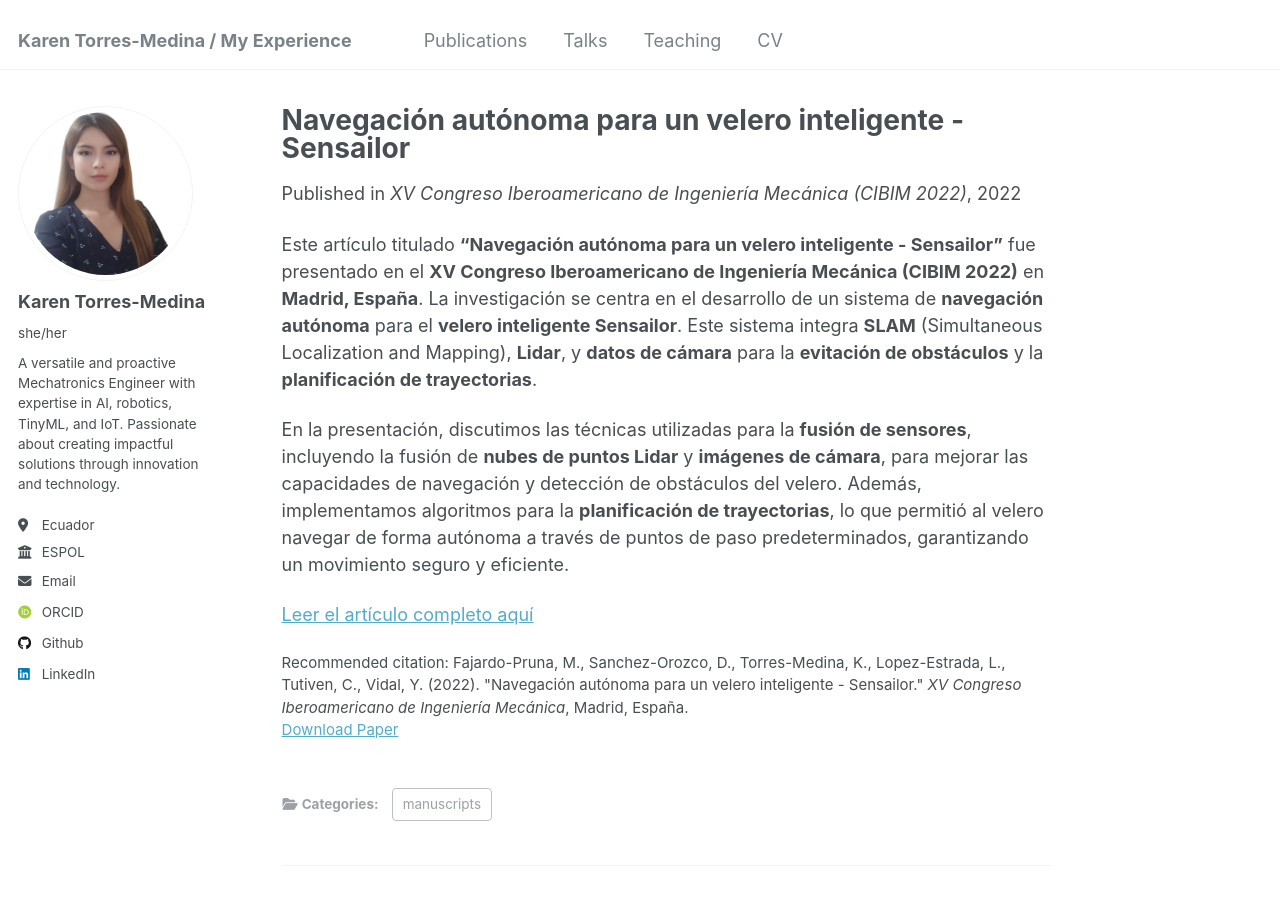
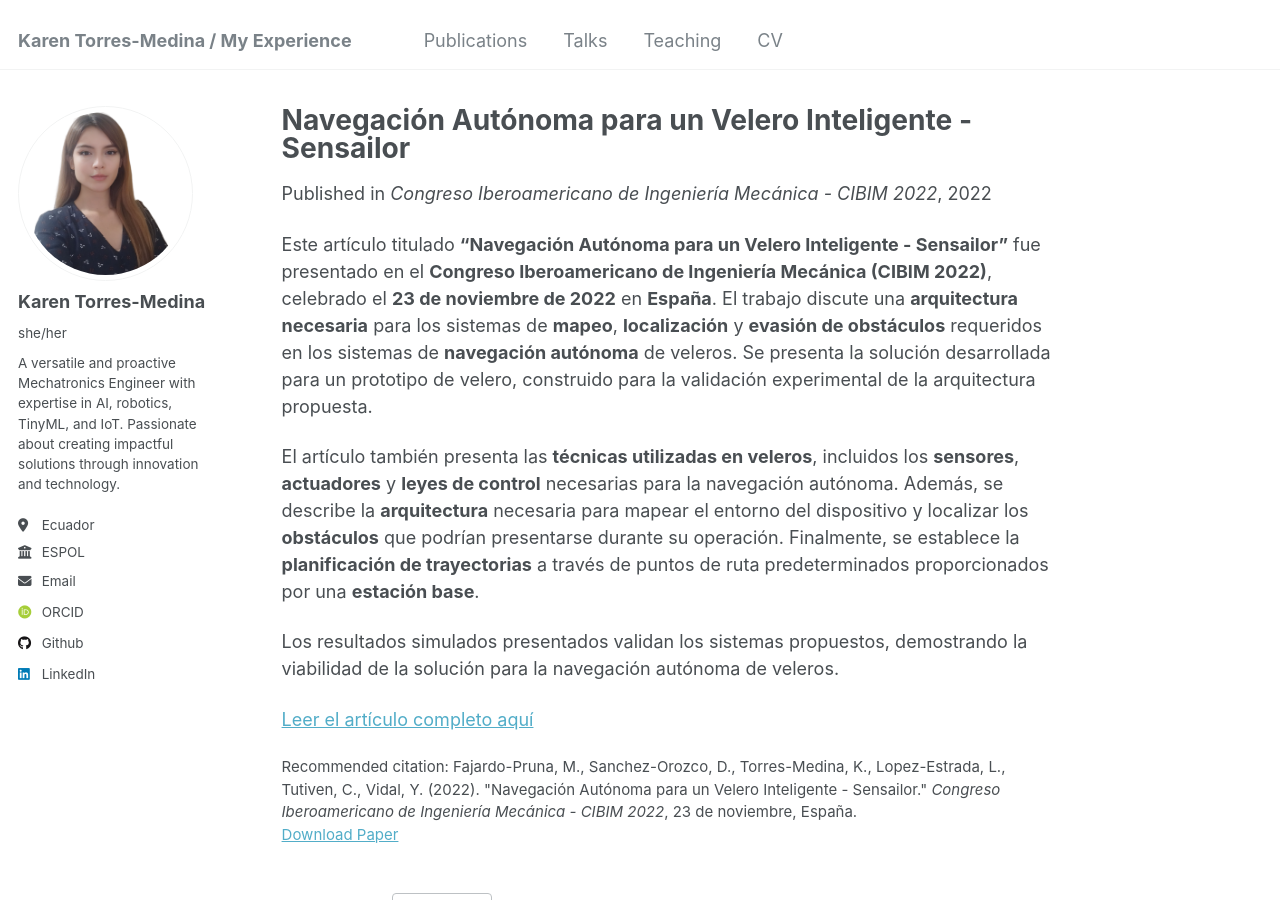
Before and after one commit to kttorres/experience, a Jekyll site: the page built from _publications/2015-10-01-paper-title-number-3.md, in a window 1280 px wide and 900 px high. Built offline with Jekyll 4.4.1, drawn with Linux system fonts in a browser that asks for light colours; some web fonts are replaced.

Commit message:
Update 2015-10-01-paper-title-number-3.md

```diff
--- a/_publications/2015-10-01-paper-title-number-3.md
+++ b/_publications/2015-10-01-paper-title-number-3.md
@@ -1,17 +1,19 @@
 ---
-title: "Navegación autónoma para un velero inteligente - Sensailor"
+title: "Navegación Autónoma para un Velero Inteligente - Sensailor"
 collection: publications
 category: manuscripts
-permalink: /publication/2022-11-22-cibim-sensailor
-excerpt: 'Este artículo presenta el desarrollo de un sistema de navegación autónoma para el velero inteligente Sensailor, integrando SLAM, Lidar y datos de cámara para la evitación de obstáculos y planificación de trayectorias.'
-date: 2022-11-22
-venue: 'XV Congreso Iberoamericano de Ingeniería Mecánica (CIBIM 2022)'
-paperurl: 'https://e-spacio.uned.es/entities/publication/7070f61c-bfde-4672-af0c-c1358018d55a'
-citation: 'Fajardo-Pruna, M., Sanchez-Orozco, D., Torres-Medina, K., Lopez-Estrada, L., Tutiven, C., Vidal, Y. (2022). "Navegación autónoma para un velero inteligente - Sensailor." <i>XV Congreso Iberoamericano de Ingeniería Mecánica</i>, Madrid, España.'
+permalink: /publication/2022-11-23-cibim-sensailor
+excerpt: 'Este artículo presenta una arquitectura para la navegación autónoma de veleros, incluyendo mapeo, localización y evasión de obstáculos, con validación experimental en un prototipo de velero.'
+date: 2022-11-23
+venue: 'Congreso Iberoamericano de Ingeniería Mecánica - CIBIM 2022'
+paperurl: 'http://dx.doi.org/10.5944/bicim2022.308'
+citation: 'Fajardo-Pruna, M., Sanchez-Orozco, D., Torres-Medina, K., Lopez-Estrada, L., Tutiven, C., Vidal, Y. (2022). "Navegación Autónoma para un Velero Inteligente - Sensailor." <i>Congreso Iberoamericano de Ingeniería Mecánica - CIBIM 2022</i>, 23 de noviembre, España.'
 ---
 
-Este artículo titulado **"Navegación autónoma para un velero inteligente - Sensailor"** fue presentado en el **XV Congreso Iberoamericano de Ingeniería Mecánica (CIBIM 2022)** en **Madrid, España**. La investigación se centra en el desarrollo de un sistema de **navegación autónoma** para el **velero inteligente Sensailor**. Este sistema integra **SLAM** (Simultaneous Localization and Mapping), **Lidar**, y **datos de cámara** para la **evitación de obstáculos** y la **planificación de trayectorias**.
+Este artículo titulado **"Navegación Autónoma para un Velero Inteligente - Sensailor"** fue presentado en el **Congreso Iberoamericano de Ingeniería Mecánica (CIBIM 2022)**, celebrado el **23 de noviembre de 2022** en **España**. El trabajo discute una **arquitectura necesaria** para los sistemas de **mapeo**, **localización** y **evasión de obstáculos** requeridos en los sistemas de **navegación autónoma** de veleros. Se presenta la solución desarrollada para un prototipo de velero, construido para la validación experimental de la arquitectura propuesta.
 
-En la presentación, discutimos las técnicas utilizadas para la **fusión de sensores**, incluyendo la fusión de **nubes de puntos Lidar** y **imágenes de cámara**, para mejorar las capacidades de navegación y detección de obstáculos del velero. Además, implementamos algoritmos para la **planificación de trayectorias**, lo que permitió al velero navegar de forma autónoma a través de puntos de paso predeterminados, garantizando un movimiento seguro y eficiente.
+El artículo también presenta las **técnicas utilizadas en veleros**, incluidos los **sensores**, **actuadores** y **leyes de control** necesarias para la navegación autónoma. Además, se describe la **arquitectura** necesaria para mapear el entorno del dispositivo y localizar los **obstáculos** que podrían presentarse durante su operación. Finalmente, se establece la **planificación de trayectorias** a través de puntos de ruta predeterminados proporcionados por una **estación base**.
 
-[Leer el artículo completo aquí](https://e-spacio.uned.es/entities/publication/7070f61c-bfde-4672-af0c-c1358018d55a)
+Los resultados simulados presentados validan los sistemas propuestos, demostrando la viabilidad de la solución para la navegación autónoma de veleros.
+
+[Leer el artículo completo aquí](http://dx.doi.org/10.5944/bicim2022.308)
```
